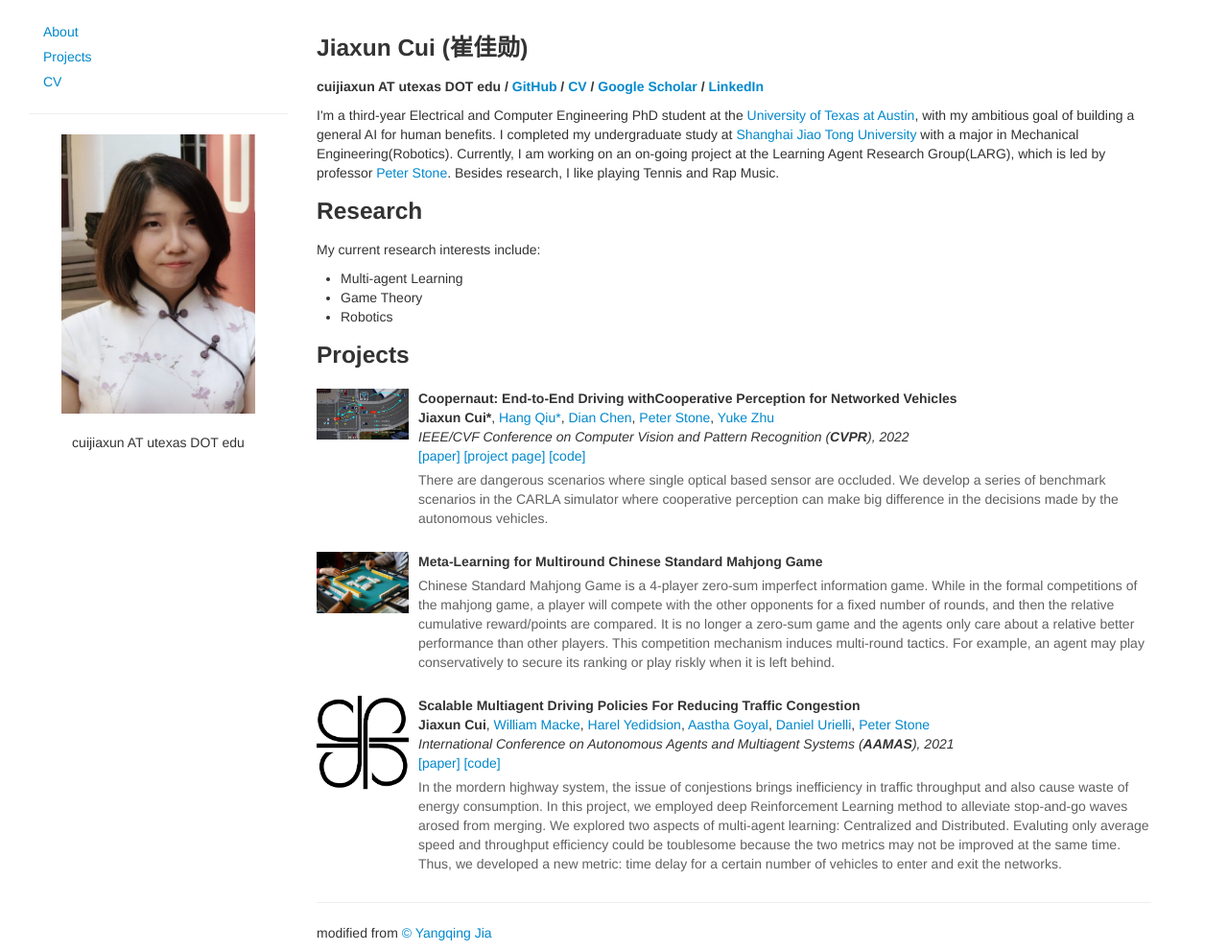
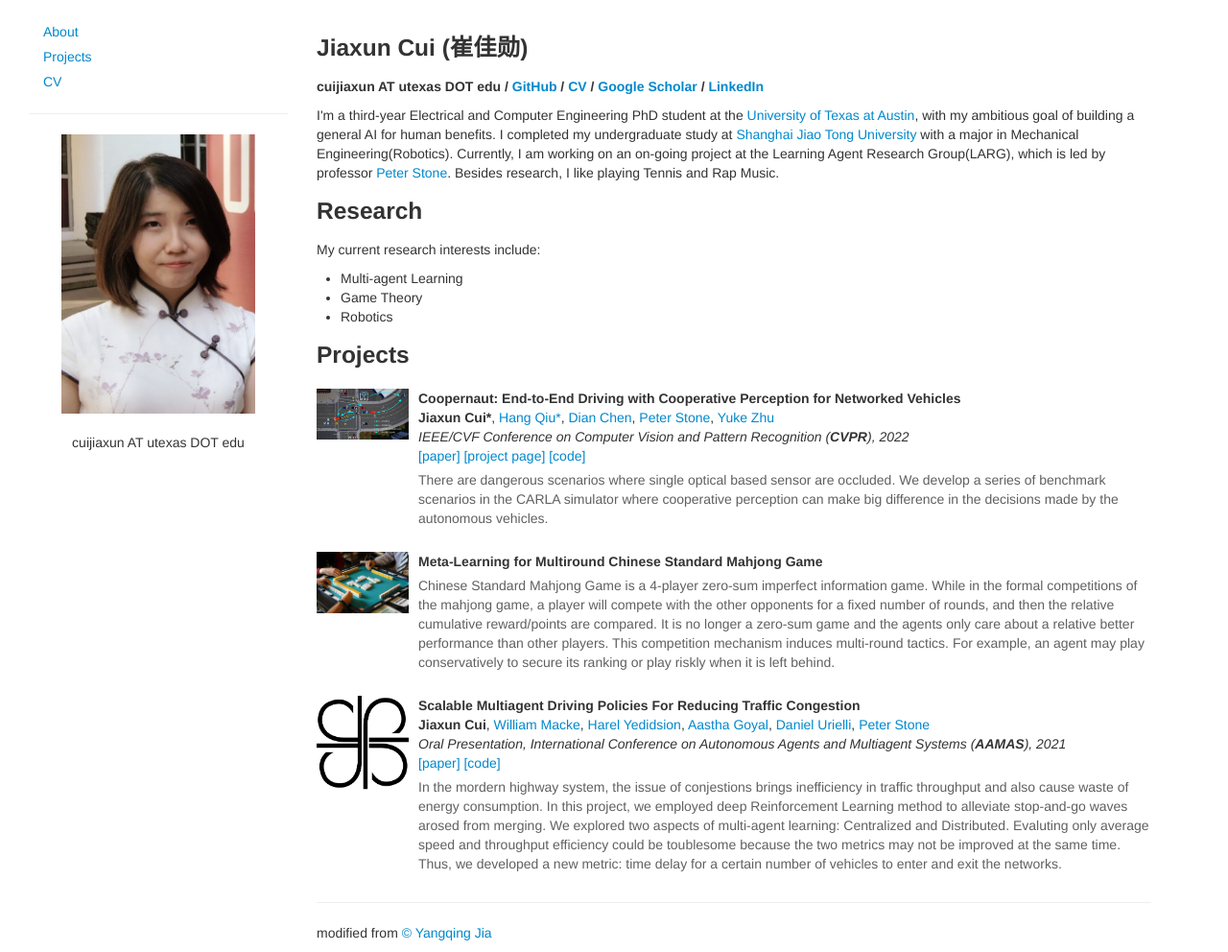
Before and after one commit to cuijiaxun/cuijiaxun.github.io, a Jekyll site: the page index.html, which Jekyll copies as it is, in a window 1280 px wide and 992 px high. Shown: the whole window at 96% size. Built offline with Jekyll 4.4.1, drawn with Linux system fonts in a browser that asks for light colours.

Commit message:
typo fix

```diff
--- a/index.html
+++ b/index.html
@@ -114,7 +114,7 @@
                 </a>
                 <div class="media-body">
                     <p class="media-heading"><strong>
-                             Coopernaut: End-to-End Driving withCooperative Perception for Networked Vehicles
+                             Coopernaut: End-to-End Driving with Cooperative Perception for Networked Vehicles
                     </strong>
                     <br><strong>Jiaxun Cui*</strong>, <a href="https://web.stanford.edu/~hangqiu/">Hang Qiu*</a>, <a href="https://www.cs.utexas.edu/~dchen/">Dian Chen</a>, <a href="https://www.cs.utexas.edu/~pstone/">Peter Stone</a>, <a href="https://www.cs.utexas.edu/~yukez/">Yuke Zhu</a>
                     <br><em>IEEE/CVF Conference on Computer Vision and Pattern Recognition (<strong>CVPR</strong>), 2022</em>
@@ -154,7 +154,7 @@
                              Scalable Multiagent Driving Policies For Reducing Traffic Congestion
                         </strong>
                         <br><strong> Jiaxun Cui</strong>, <a href="https://williammacke.github.io/">William Macke</a>, <a href="https://sites.google.com/site/harelyedidsion/Home">Harel Yedidsion</a>, <a href="">Aastha Goyal</a>, <a href="https://www.cs.utexas.edu/~urieli/">Daniel Urielli</a>, <a href="https://www.cs.utexas.edu/~pstone/">Peter Stone</a>
-                        <br><em> International Conference on Autonomous Agents and Multiagent Systems (<strong>AAMAS</strong>), 2021</em>
+                        <br><em> Oral Presentation, International Conference on Autonomous Agents and Multiagent Systems (<strong>AAMAS</strong>), 2021</em>
                         <br>
                         <a target="_blank" href="https://arxiv.org/abs/2103.00058"> [paper] </a>
                         <a target="_blank" href="https://github.com/cuijiaxun/MITC-Project"> [code] </a>
```
